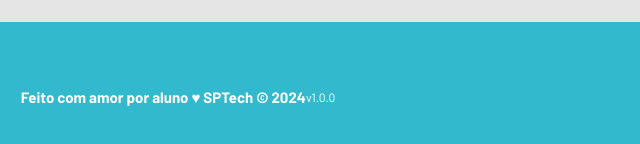
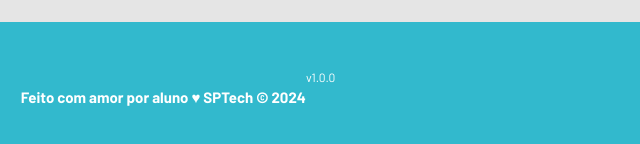
Before and after one commit to GabrielIwakura/aquatech-entrega, a plain HTML site: page public/index.html in a window 1280 px wide. Shown: the part 1026-1170 px from the top of the page, 462-1102 px from the left. Drawn offline with Linux system fonts and the light colour scheme.

Commit message:
Alteração no Footer

```diff
--- a/public/styles/style.css
+++ b/public/styles/style.css
@@ -217,5 +217,8 @@ body {
 .campo {
     justify-content: center;
     width: 100%;
+}
 
+.footer span{
+    padding-bottom: 40px;
 }
```
